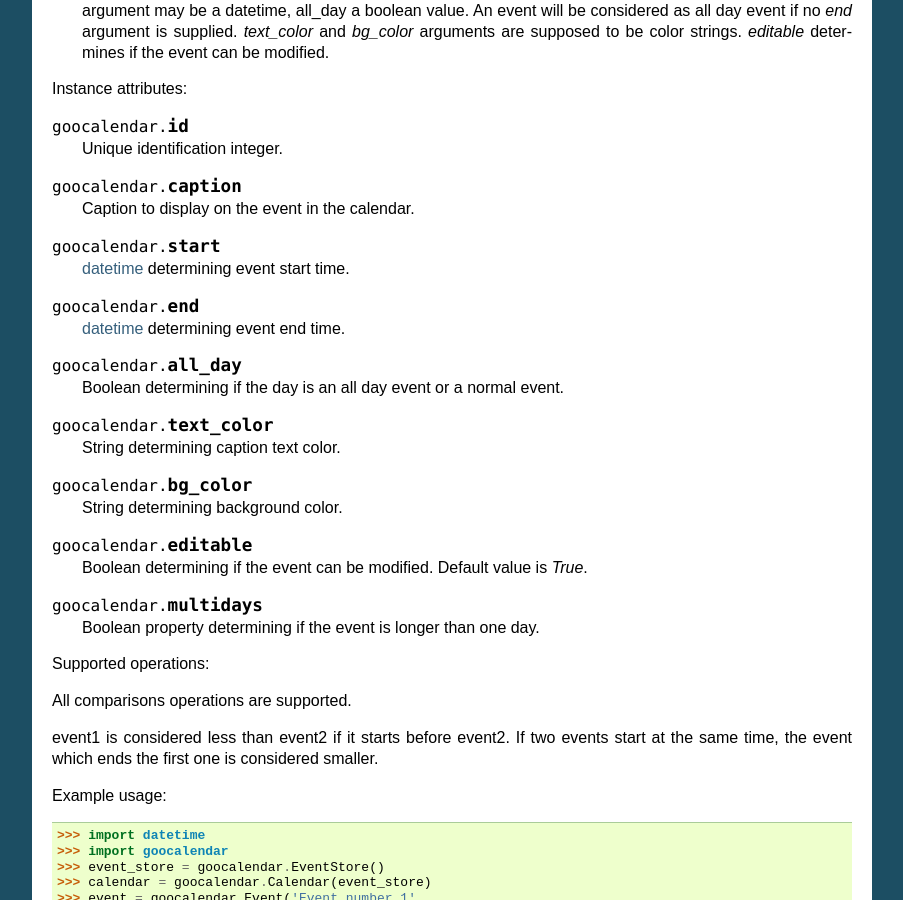
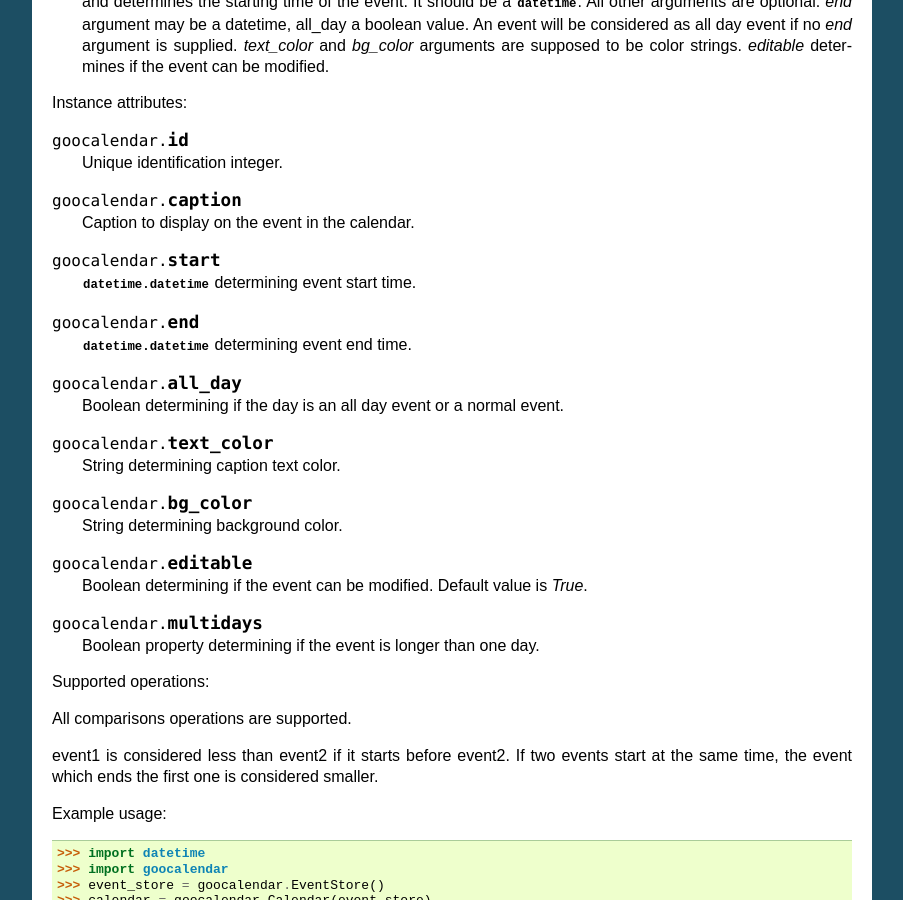
Before and after one commit to tryton/goocalendar, a Sphinx documentation site: the page built from doc/index.rst, in a window 1280 px wide and 900 px high, scrolled down 6497 px. Shown: the whole window, without its empty margins (198-1101 px from the left). Built offline with Sphinx 7.4.7, drawn with Linux system fonts in a browser that asks for light colours.

Commit message:
Replace python documentation link by intersphinx

```diff
--- a/doc/conf.py
+++ b/doc/conf.py
@@ -18,7 +18,7 @@
 
 # Add any Sphinx extension module names here, as strings. They can be
 # extensions coming with Sphinx (named 'sphinx.ext.*') or your custom ones.
-extensions = ['sphinx.ext.autodoc', 'sphinx.ext.todo', 'sphinx.ext.coverage']
+extensions = ['sphinx.ext.todo', 'sphinx.ext.intersphinx']
 
 # Add any paths that contain templates here, relative to this directory.
 templates_path = ['_templates']
@@ -79,6 +79,9 @@
 # A list of ignored prefixes for module index sorting.
 # modindex_common_prefix = []
 
+intersphinx_mapping = {
+    'python': ('https://docs.python.org/', None),
+    }
 
 # -- Options for HTML output --------------------------------------------------
 
--- a/doc/index.rst
+++ b/doc/index.rst
@@ -47,9 +47,8 @@
 
 .. attribute:: selected_date
 
-   `datetime.date
-   <http://docs.python.org/library/datetime.html#date-objects>`_
-   which determines the current selected day in the calendar.
+   :py:class:`datetime.date` which determines the current selected day in the
+   calendar.
 
 .. attribute:: firstweekday
 
@@ -60,8 +59,7 @@
 .. method:: select(date)
 
    Select the given date in the calendar. Date should be a
-   `datetime.date
-   <http://docs.python.org/library/datetime.html#date-objects>`_.
+   :py:class:`datetime.date`.
 
 .. method:: previous_page()
 
@@ -154,9 +152,7 @@
       The :class:`Calendar <goocalendar.Calendar>` that received the signal.
 
    *date*
-      `datetime.date
-      <http://docs.python.org/library/datetime.html#date-objects>`_
-      corresponding to the day pressed.
+      :py:class:`datetime.date` corresponding to the day pressed.
 
    *user_param1*
       the first user parameter (if any) specified with the connect() method.
@@ -175,9 +171,7 @@
       The :class:`Calendar <goocalendar.Calendar>` that received the signal.
 
    *date*
-      `datetime.date
-      <http://docs.python.org/library/datetime.html#date-objects>`_
-      corresponding to the activated day.
+      :py:class:`datetime.date` corresponding to the activated day.
 
    *user_param1*
       the first user parameter (if any) specified with the connect() method
@@ -195,9 +189,7 @@
       The :class:`Calendar <goocalendar.Calendar>` that received the signal.
 
    *date*
-      `datetime.date
-      <http://docs.python.org/library/datetime.html#date-objects>`_
-      corresponding to the new selected day.
+      :py:class:`datetime.date` corresponding to the new selected day.
 
    *user_param1*
       the first user parameter (if any) specified with the connect() method.
@@ -234,9 +226,8 @@
       The :class:`Calendar <goocalendar.Calendar>` that received the signal.
 
    *date*
-      `datetime.date
-      <http://docs.python.org/library/datetime.html#date-objects>`_
-      corresponding to the selected day in the calendar.
+      :py:class:`datetime.date` corresponding to the selected day in the
+      calendar.
 
    *user_param1*
       the first user parameter (if any) specified with the connect() method.
@@ -385,9 +376,7 @@
 
    *caption* argument is mandatory and will be the string displayed on the
    event.  *start* argument is mandatory and determines the starting time of
-   the event. It should be a
-   `datetime\
-   <http://docs.python.org/library/datetime.html#datetime-objects>`_.
+   the event. It should be a :py:class:`~datetime.datetime`.
    All other arguments are optional. *end* argument may be a datetime,
    all_day a boolean value. An event will be considered as all day
    event if no *end* argument is supplied. *text_color* and *bg_color*
@@ -406,13 +395,11 @@
 
 .. attribute:: start
 
-   `datetime <http://docs.python.org/library/datetime.html#datetime-objects>`_
-   determining event start time.
+   :py:class:`datetime.datetime` determining event start time.
 
 .. attribute:: end
 
-   `datetime <http://docs.python.org/library/datetime.html#datetime-objects>`_
-   determining event end time.
+   :py:class:`datetime.datetime` determining event end time.
 
 .. attribute:: all_day
 
```
